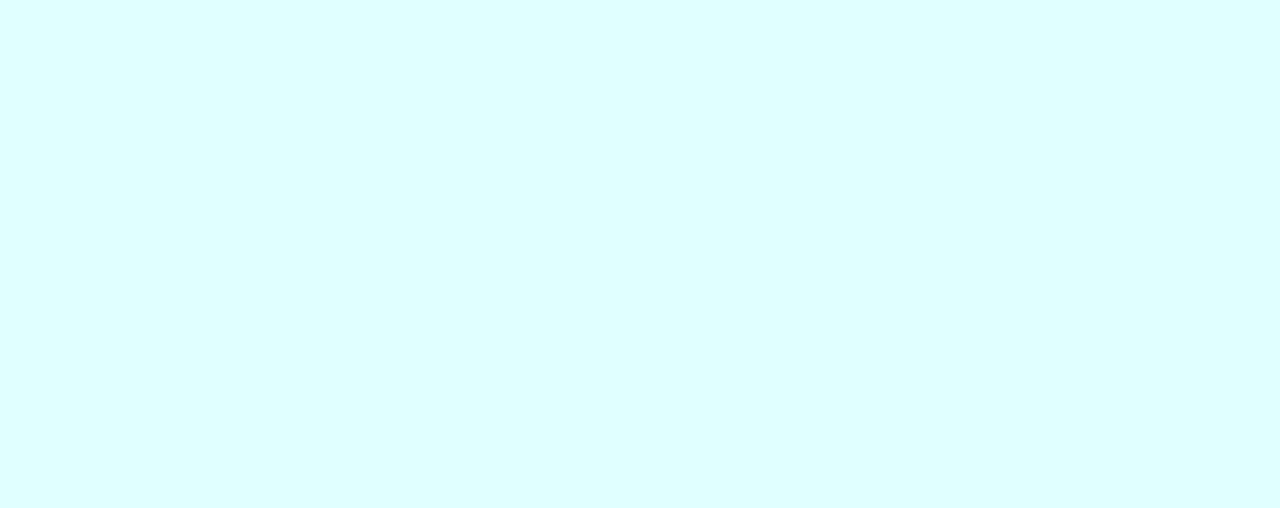
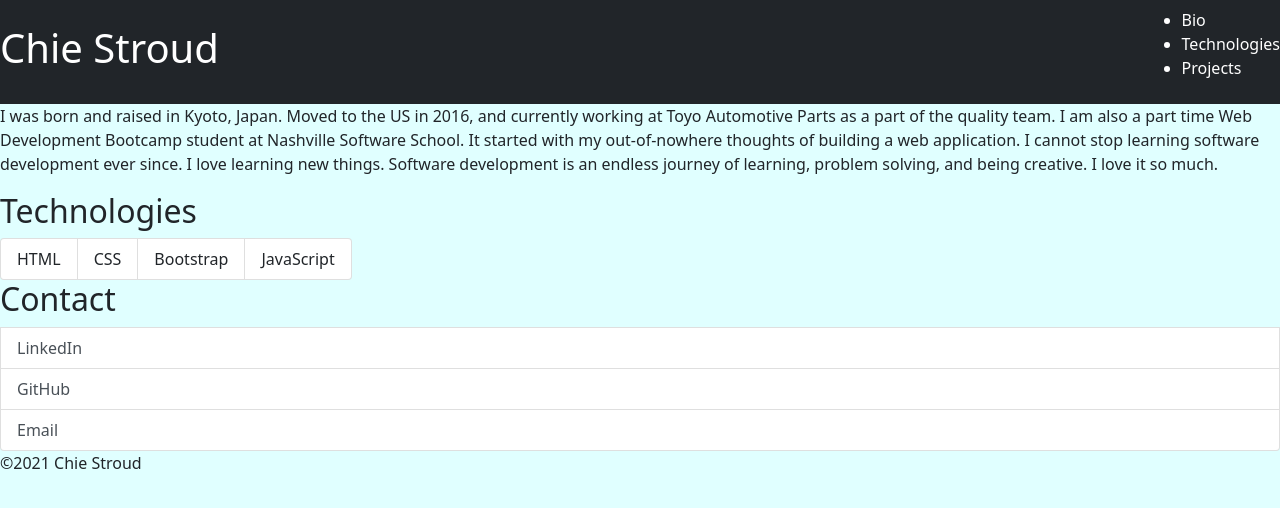
Before and after one commit to chiestroud/personal-bio-site, a plain HTML site: page index.html in a window 1280 px wide. Drawn offline with nearby package versions, Linux system fonts and the light colour scheme.

Commit message:
adding setup files with basic styling

```diff
--- a/index.html
+++ b/index.html
@@ -1,12 +1,59 @@
-<!DOCTYPE html>
 <html lang="en">
 <head>
   <meta charset="UTF-8">
   <meta name="viewport" content="width=device-width, initial-scale=1.0">
+  <meta http-equiv="X-UA-Compatible" content="ie=edge">
+  <link href="https://cdn.jsdelivr.net/npm/bootstrap@5.0.0-beta1/dist/css/bootstrap.min.css" rel="stylesheet" integrity="sha384-giJF6kkoqNQ00vy+HMDP7azOuL0xtbfIcaT9wjKHr8RbDVddVHyTfAAsrekwKmP1" crossorigin="anonymous">
   <link rel="stylesheet" href="main.css">
+  <!-- TODO: Insert a title for your page -->
   <title>Chie Stroud's Personal Bio Site</title>
 </head>
+
 <body>
-  <script src="main.js"></script>
+  <!-- Navigation -->
+  <nav class="navbar navbar-dark bg-dark">
+    <!-- TODO: Insert some sort of H1-H6 with your name here -->
+    <h1>Chie Stroud</h1>
+    <ul id="navLinks">
+      <li><a id="navToBio">Bio</a></li>
+      <li><a id="navToTechnologies">Technologies</a></li>
+      <li><a id="navToProjects">Projects</a></li>
+    </ul>
+  </nav>
+  <!-- End Navigation -->
+
+  <!-- Primary View -->
+  <div class="fullPage mx-auto" id="bioPage" >
+    <!-- TODO: Fill in bio info here: What is your background? Why do you want to go into development? What do you love about development? -->
+    <p>I was born and raised in Kyoto, Japan. Moved to the US in 2016, and currently working at Toyo Automotive Parts as a part of the quality team. I am also a part time Web Development Bootcamp student at Nashville Software School. It started with my out-of-nowhere thoughts of building a web application. I cannot stop learning software development ever since. I love learning new things. Software development is an endless journey of learning, problem solving, and being creative. I love it so much.</p>
+  </div>
+  <div class="fullPage" id="technologiesPage">
+    <!-- TODO: Start an UL of all of the tools and technologies you've started learning so far. (You'll beef this page up later). -->
+    <h2>Technologies</h2>
+    <ul class="list-group list-group-horizontal">
+      <li class="list-group-item">HTML</li>
+      <li class="list-group-item">CSS</li>
+      <li class="list-group-item">Bootstrap</li>
+      <li class="list-group-item">JavaScript</li>
+  </div>
+  <div class="fullPage" id="projectsPage"></div>
+  <!-- End Primary View -->
+
+  <!-- Footer -->
+  <footer class="page-footer">
+    <!-- TODO: Fill in contact info here: Include things like email, LinkedIn, Twitter and GitHub links. -->
+    <div class="list-group">
+      <h2>Contact</h2>
+      <a href="#" class="list-group-item list-group-item-action" aria-current="true">
+        LinkedIn
+      </a>
+      <a href="#" class="list-group-item list-group-item-action">GitHub</a>
+      <a href="#" class="list-group-item list-group-item-action">Email</a>
+    </div>
+    <p>&copy;2021 Chie Stroud</p>
+  </footer>
+  <!-- End Footer -->
+  <script src="https://cdn.jsdelivr.net/npm/bootstrap@5.0.0-beta1/dist/js/bootstrap.bundle.min.js" integrity="sha384-ygbV9kiqUc6oa4msXn9868pTtWMgiQaeYH7/t7LECLbyPA2x65Kgf80OJFdroafW" crossorigin="anonymous"></script>
+  <script src="projects.js"></script>
 </body>
 </html>
--- a/main.css
+++ b/main.css
@@ -1,3 +1,7 @@
 body {
   background-color: lightcyan;
 }
+
+.navbar {
+  color: white;
+}
--- a/main.js
+++ /dev/null
@@ -1 +0,0 @@
-console.log('Hello!');
--- /dev/null
+++ b/projects.js
@@ -0,0 +1 @@
+console.log('hello');
```
